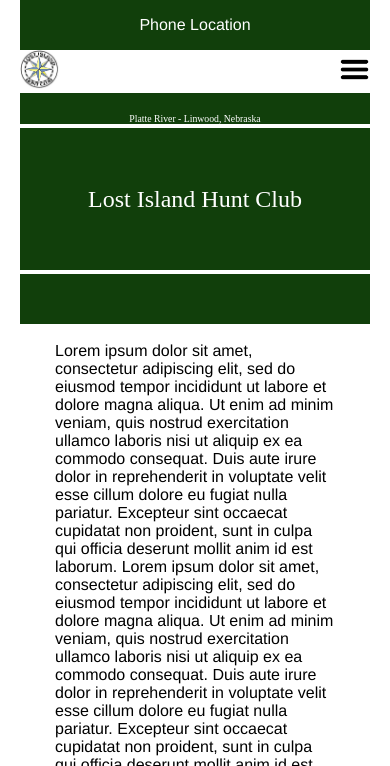
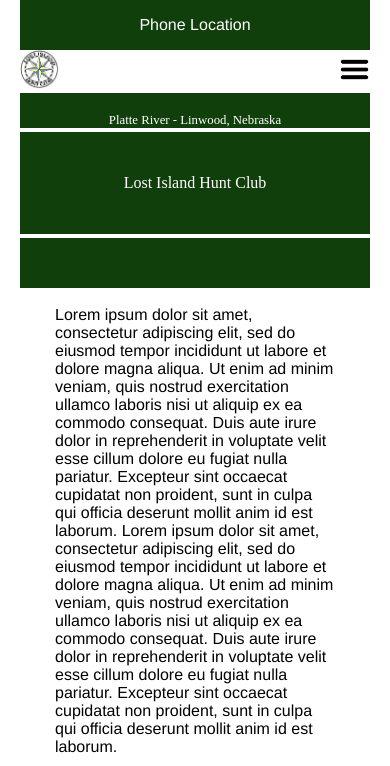
Before and after one commit to johngreen8828/LostIsland, a plain HTML site: page index.html in a window 390 px wide. Shown: the top 766 px of the page. Drawn offline with Linux system fonts and the light colour scheme; a web font is replaced by a local one.

Commit message:
small phone sizing home page tues noon

```diff
--- a/styles/home-styles.css
+++ b/styles/home-styles.css
@@ -227,9 +227,13 @@
     }
 
     .fancy-name{
-        font-size: 1.5em;
+        font-size: 1.0em;
         font-weight:500;
-        height:150px;
+        height:110px;
+    }
+
+    .fancy-location{
+        font-size: .8em;
     }
 
 }
```
